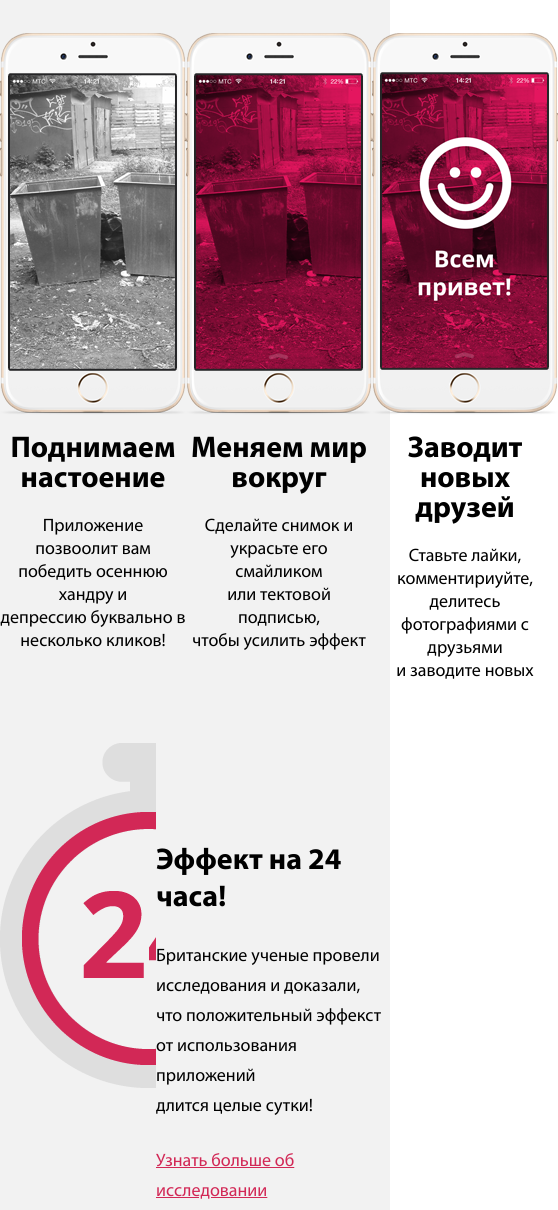
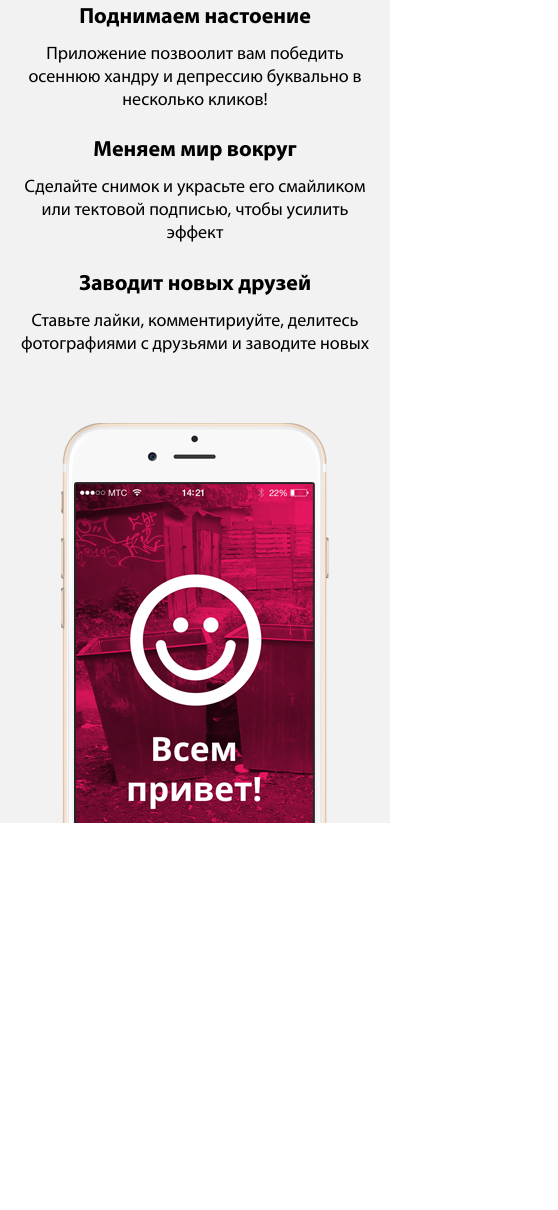
Before and after one commit to wanderway/pinky.pixel.io, a website: page src/index.html in a window 390 px wide. Shown: the part 1009-2219 px from the top of the page, 558 px wide, since content can reach past the window. After the commit the page ends 1832 px from the top, so only its background shows below. Drawn offline with nearby package versions, Linux system fonts and the light colour scheme; files that its build step writes are made by us from their sources; files whose address does not match are found by name.

Commit message:
full adaptive features block
done

```diff
--- a/src/index.html
+++ b/src/index.html
@@ -46,6 +46,7 @@
     </div>
     <div class="features">
       <div class="features__wrapper  container">
+        <div class="features__phone-image-for-adaptive"></div>
         <div class="features__items">
           <div class="features__item">
             <div class="features__item-image  features__item-image--black-white"></div>
@@ -75,7 +76,7 @@
         <div class="features__effect">
           <div class="features__clock-image"></div>
           <div class="features__effect-wrapper">
-            <div class="features__effect-title">Эффект на 24 часа!</div>
+            <div class="features__effect-title">Эффект<br> на 24 часа!</div>
             <div class="features__effect-text">Британские ученые провели исследования и доказали,<br>
               что положительный эффекст от использования приложений<br>
               длится целые сутки!</div>
--- a/src/style/features.scss
+++ b/src/style/features.scss
@@ -71,6 +71,10 @@
 
   &__effect-title {
     font: 30px $MyriadPro_bold;
+
+    br {
+      display: none;
+    }
   }
 
   &__effect-text {
@@ -80,4 +84,123 @@
   &__more-info {
     color: #d22856;
   }
+
+  &__phone-image-for-adaptive {
+    display: none;
+  }
 }
+
+@include tablet {
+
+  .features {
+
+    &__item-image {
+      display: none;
+    }
+    &__phone-image-for-adaptive {
+      position: absolute;
+
+      display: block;
+      height: 548px;
+      width: 40%;
+
+      background: url("../img/mobile-tablet-features-block-iphone.png") no-repeat;
+    }
+
+    &__items {
+      flex-direction: column;
+      width: 60%;
+      margin: 0 0 50px auto;
+      height: 548px;
+      padding: 20px 0 20px 5%;
+    }
+
+    &__item {
+      text-align: left;
+    }
+
+    &__item-name {
+      font-size: 22px;
+      margin: 40px 0 20px 0;
+
+      br {
+        display: none;
+      }
+    }
+
+    &__item-text {
+      font-size: 18px;
+
+      br {
+        display: none;
+      }
+    }
+
+    &__effect {
+      padding: 0;
+    }
+
+    &__clock-image {
+      background-size: 270px;
+    }
+
+    &__effect-wrapper {
+      padding: 50px 0 0 5%;
+    }
+
+    &__effect-title {
+
+      br {
+        display: block;
+      }
+    }
+
+    &__effect-text {
+
+      br {
+        display: none;
+      }
+    }
+  }
+}
+
+@include mobile {
+
+  .features {
+    height: 840px;
+    position: relative;
+
+    &__effect {
+      display: none;
+    }
+
+    &__items {
+      width: 90%;
+      margin: 0 auto;
+      padding: 0;
+      height: 400px;
+    }
+
+    &__item {
+      text-align: center;
+    }
+
+    &__wrapper {
+      padding: 0;
+      height: 840px;
+    }
+
+    &__phone-image-for-adaptive {
+      bottom: 0;
+      height: 400px;
+      width: 100%;
+
+      background-position: center 0;
+    }
+
+    &__item-name {
+      margin: 20px 0 10px 0;
+    }
+  }
+
+}
```
